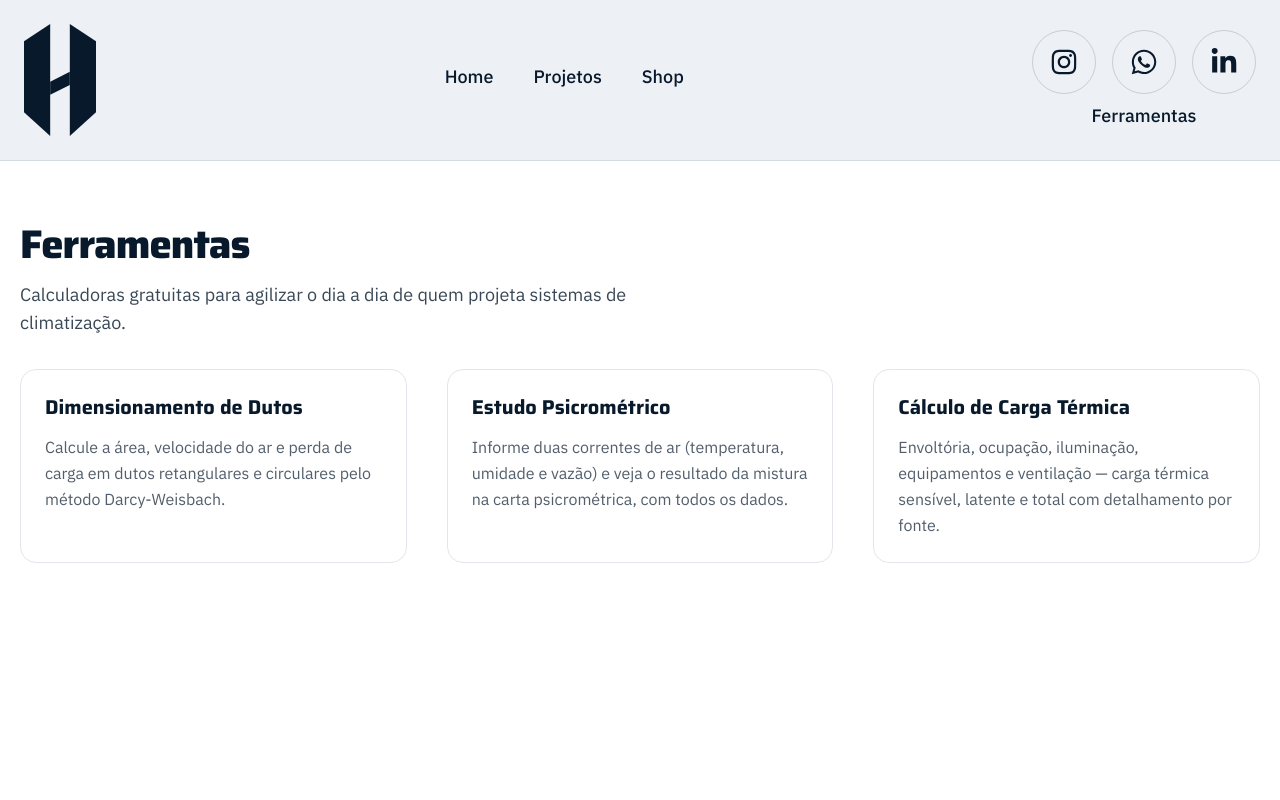
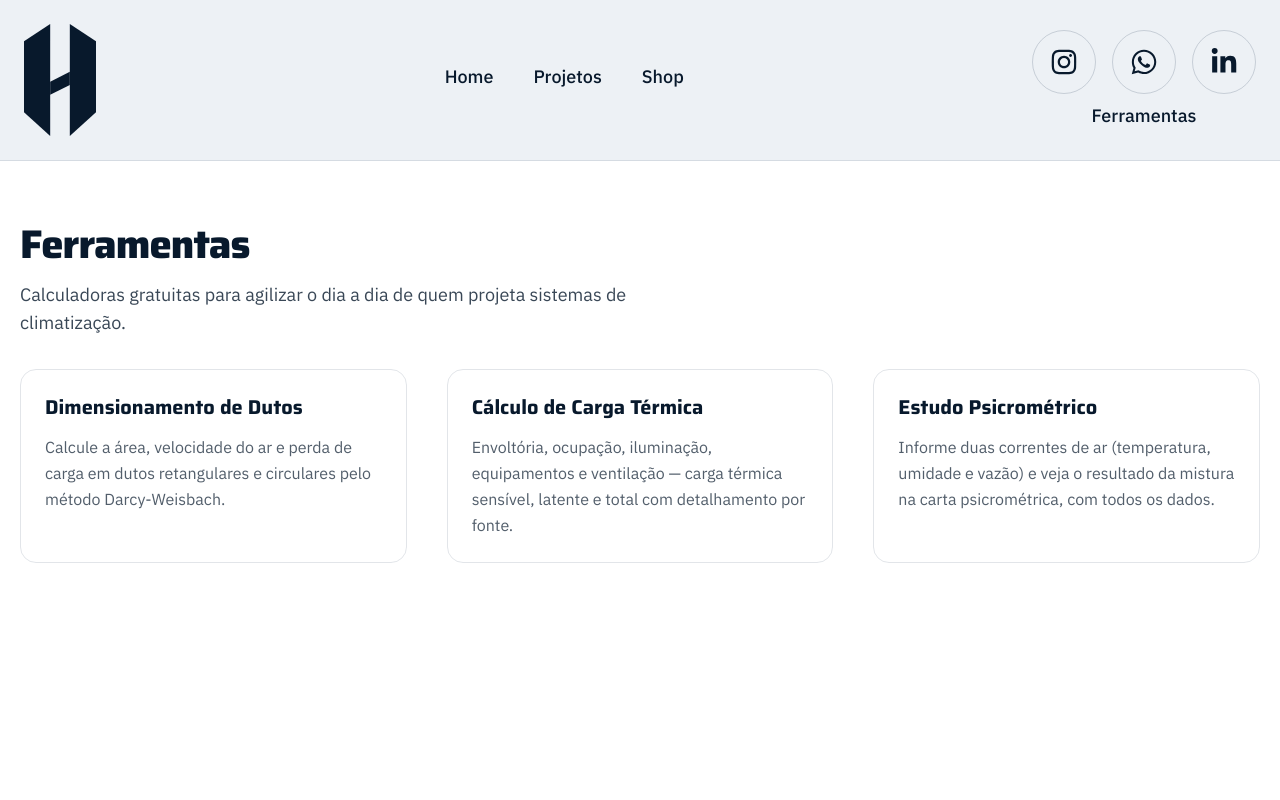
Before and after one commit to rickfelipe20-lgtm/Hedut, a Next.js app: page /ferramentas in a window 1280 px wide. Shown: the top 800 px of the page. Built offline with nearby package versions, Linux system fonts and the light colour scheme.

Commit message:
Reordena cards da listagem de Ferramentas
Ordem passa a ser Dimensionamento de Dutos, Cálculo de Carga Térmica,
Estudo Psicrométrico.

Co-Authored-By: Claude Sonnet 5 <noreply@anthropic.com>

```diff
--- a/src/app/ferramentas/page.tsx
+++ b/src/app/ferramentas/page.tsx
@@ -19,16 +19,16 @@ const ferramentas = [
       "Calcule a área, velocidade do ar e perda de carga em dutos retangulares e circulares pelo método Darcy-Weisbach.",
   },
   {
+    slug: "carga-termica",
+    titulo: "Cálculo de Carga Térmica",
+    descricao:
+      "Envoltória, ocupação, iluminação, equipamentos e ventilação — carga térmica sensível, latente e total com detalhamento por fonte.",
+  },
+  {
     slug: "estudo-psicrometrico",
     titulo: "Estudo Psicrométrico",
     descricao:
       "Informe duas correntes de ar (temperatura, umidade e vazão) e veja o resultado da mistura na carta psicrométrica, com todos os dados.",
-  },
-  {
-    slug: "carga-termica",
-    titulo: "Cálculo de Carga Térmica",
-    descricao:
-      "Envoltória, ocupação, iluminação, equipamentos e ventilação — carga térmica sensível, latente e total com detalhamento por fonte.",
   },
 ];
 
```
